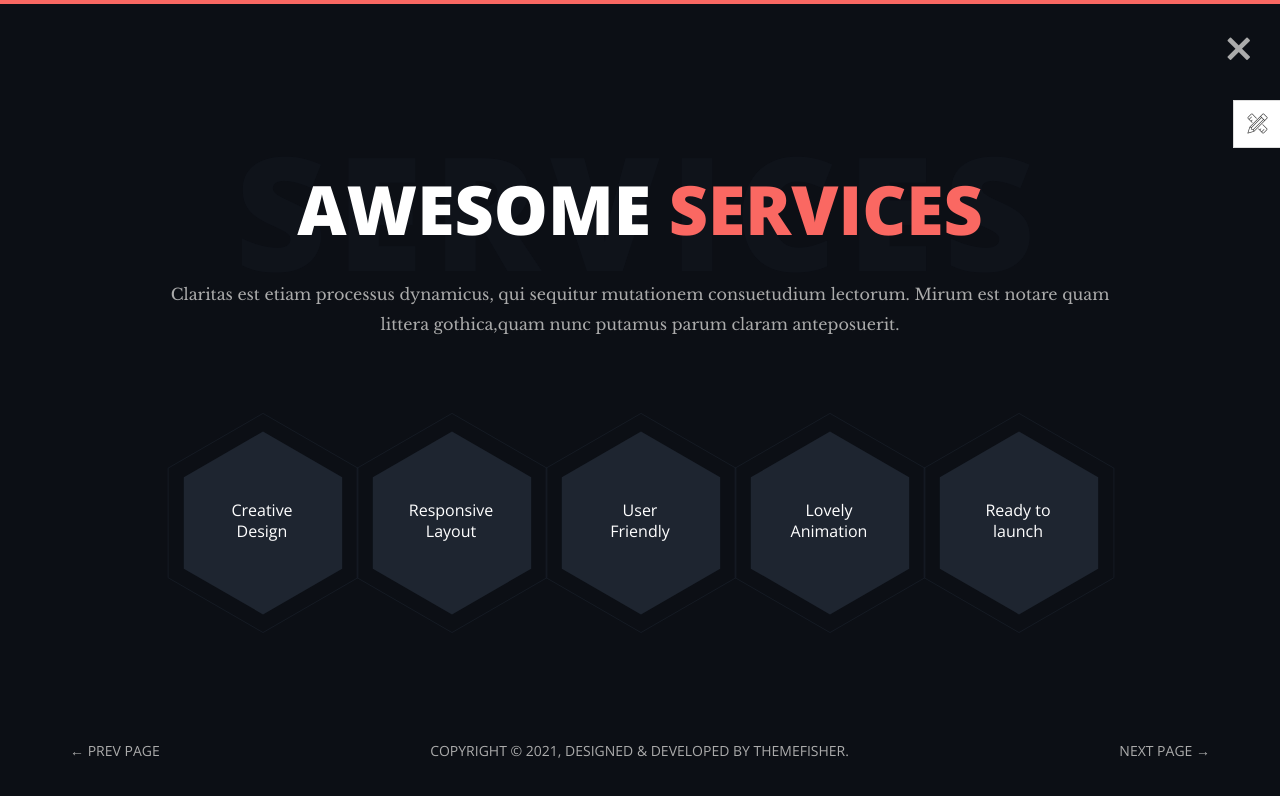
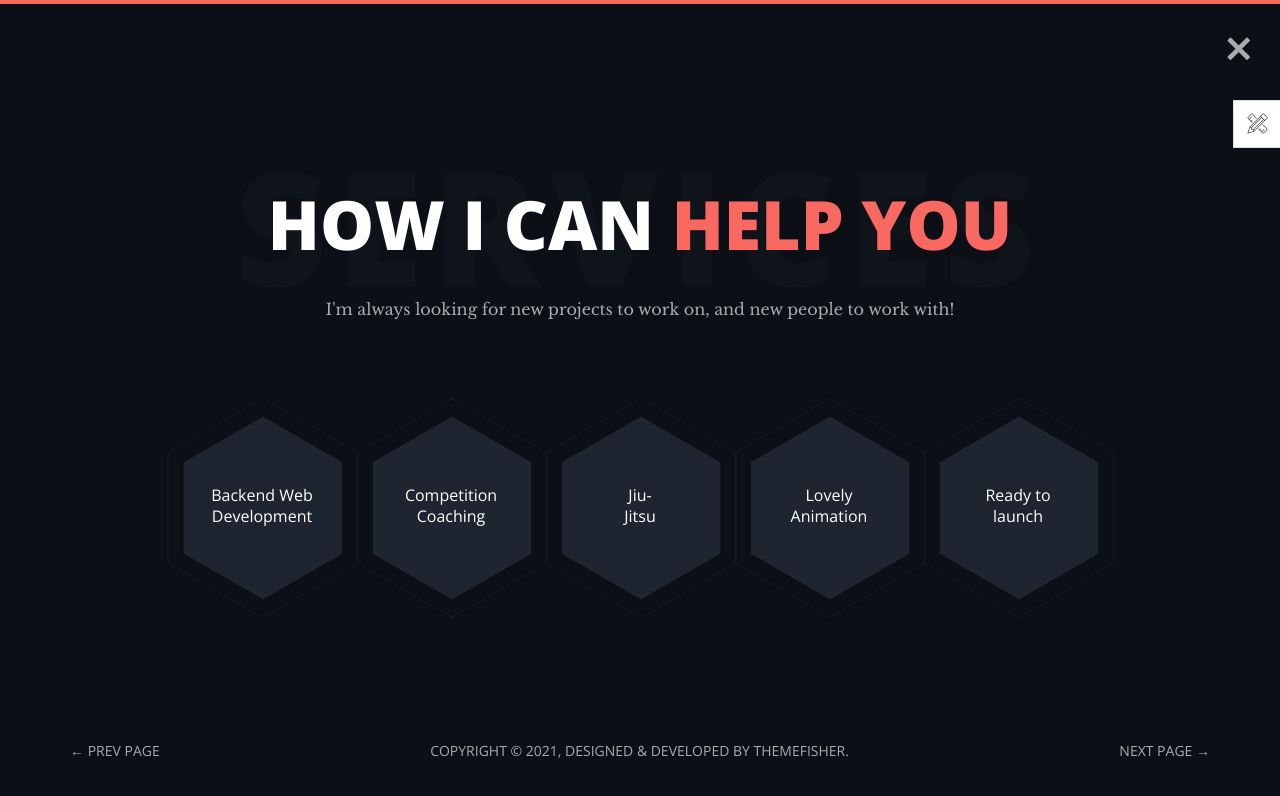
Before and after one commit to Ramanujiggy/cloud-resume-challenge, a website: page theme/services.html in a window 1280 px wide. Drawn offline with nearby package versions, Linux system fonts and the light colour scheme; files whose address does not match are found by name.

Commit message:
small fixes

```diff
--- a/theme/services.html
+++ b/theme/services.html
@@ -90,9 +90,8 @@ FACEBOOK: https://www.facebook.com/themefisher
           <div class="row">
             <div class="col-xs-12 col-lg-offset-1 col-lg-10">
               <div class="page-title text-center">
-                <h2>Awesome <span class="primary">Services</span> <span class="title-bg">Services</span></h2>
-                <p>Claritas est etiam processus dynamicus, qui sequitur mutationem consuetudium lectorum. Mirum est
-                  notare quam littera gothica,quam nunc putamus parum claram anteposuerit.</p>
+                <h2>How I can <span class="primary">Help You</span> <span class="title-bg">Services</span></h2>
+                <p>I'm always looking for new projects to work on, and new people to work with!</p>
               </div>
 
               <div class="hexagon-menu services clear">
@@ -110,8 +109,8 @@ FACEBOOK: https://www.facebook.com/themefisher
                     <div class="icon">
                       <i class="et-line icon-lightbulb"></i>
                     </div>
-                    <h4>Creative <br> Design</h4>
-                    <p>Claritas est etiam processus dynamicus, qui sequitur mutationem consue.</p>
+                    <h4>Backend Web <br> Development</h4>
+                    <p>Comfortable with Django, Python PostgresSQL and Azure Cloud</p>
                   </div>
                 </div>
                 <div class="service-hex">
@@ -128,8 +127,9 @@ FACEBOOK: https://www.facebook.com/themefisher
                     <div class="icon">
                       <i class="et-line icon-mobile"></i>
                     </div>
-                    <h4>Responsive <br> Layout</h4>
-                    <p>Claritas est etiam processus dynamicus, qui sequitur mutationem consue.</p>
+                    <h4>Competition <br> Coaching</h4>
+                    <p>One of my passions is coaching Jiu-Jitsu athletes, and I have helped athletes compete and medal
+                      at major competitions</p>
                   </div>
                 </div>
                 <div class="service-hex">
@@ -146,8 +146,8 @@ FACEBOOK: https://www.facebook.com/themefisher
                     <div class="icon">
                       <i class="et-line icon-profile-male"></i>
                     </div>
-                    <h4>User <br> Friendly</h4>
-                    <p>Claritas est etiam processus dynamicus, qui sequitur mutationem consue.</p>
+                    <h4>Jiu- <br> Jitsu</h4>
+                    <p>I hold a brown belt in Brazilian Jiu-Jitsu, and offer private lessons both Gi and NoGi.</p>
                   </div>
                 </div>
                 <div class="service-hex">
```
Also changed, not shown: theme/welcome.html (+1 -1 lines), 1 other file.
